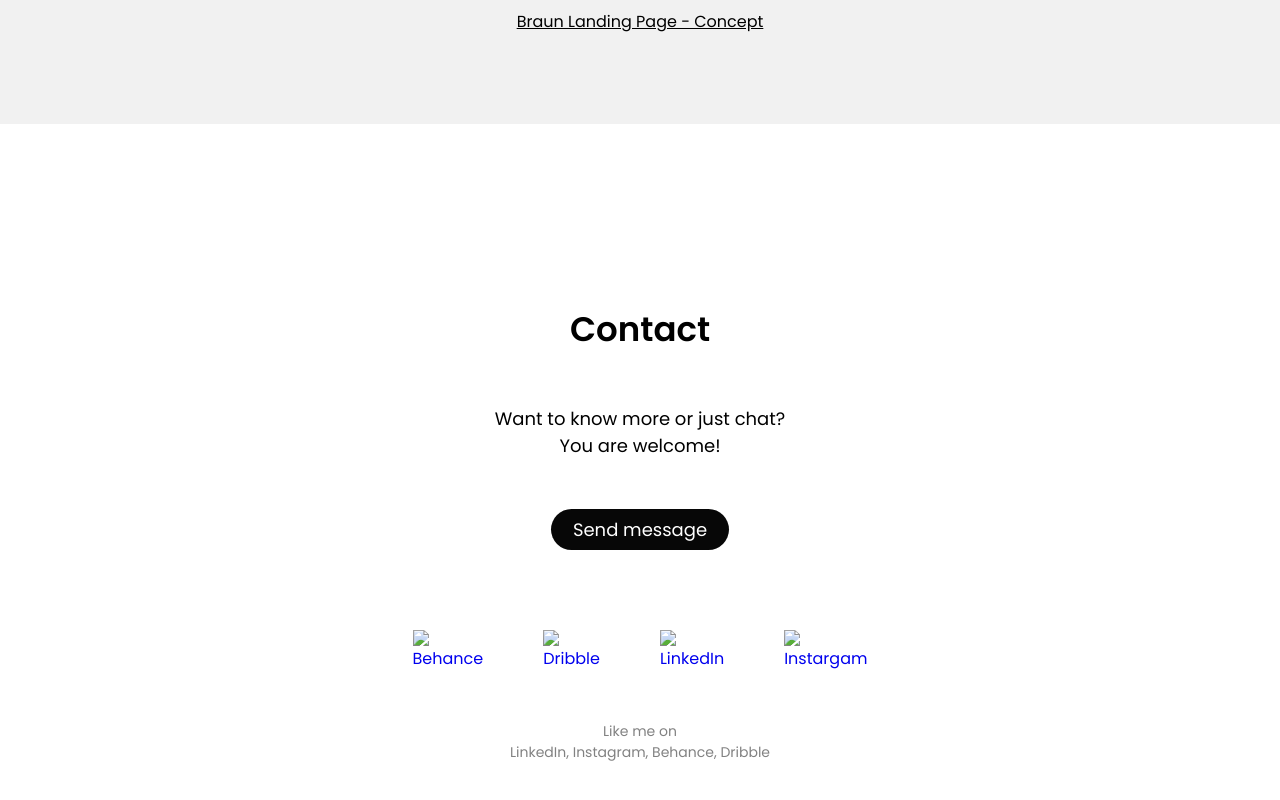
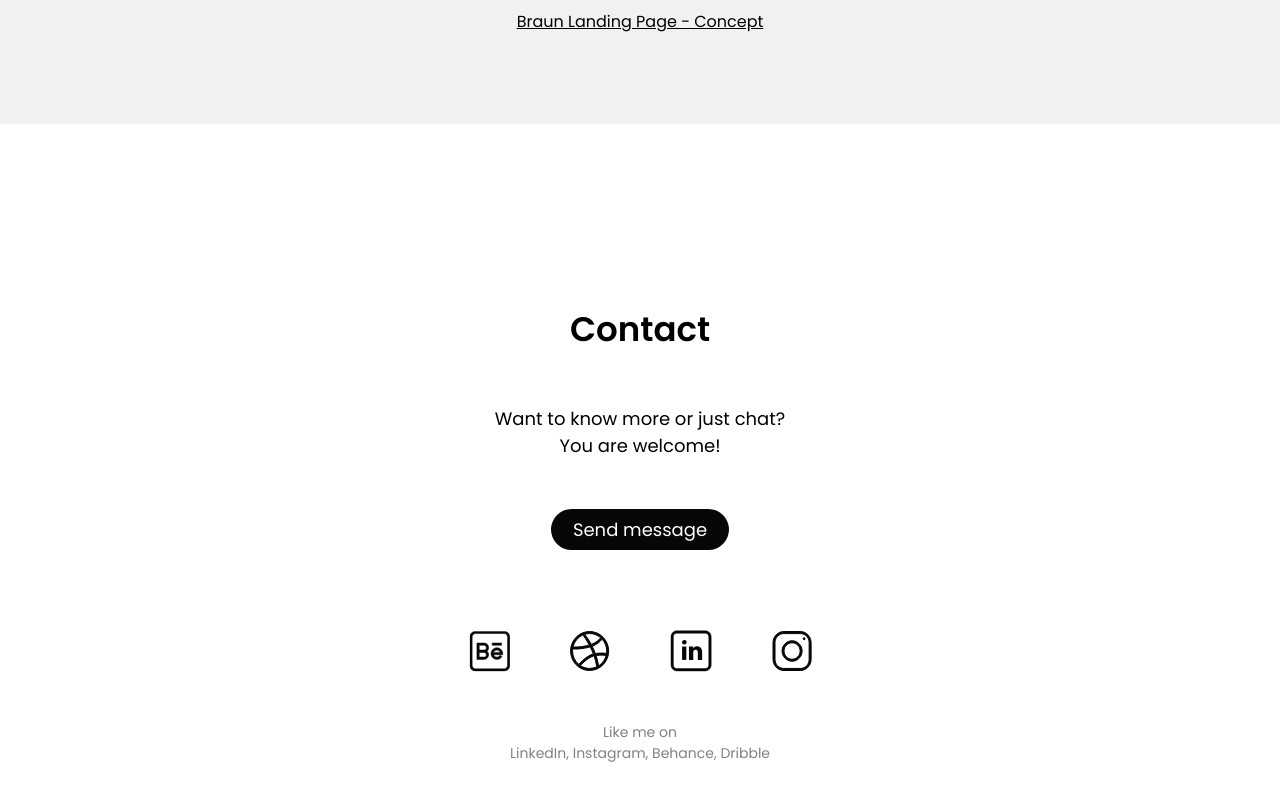
Before and after one commit to Kioto66/02-site_portfolio, a plain HTML site: page index.html in a window 1280 px wide. Shown: the part 2724-3524 px from the top of the page. Drawn offline with nearby package versions, Linux system fonts and the light colour scheme; the site is published under a folder, as on GitHub Pages, so addresses that start at the root find nothing.

Commit message:
fix icons

```diff
--- a/index.html
+++ b/index.html
@@ -137,16 +137,16 @@
           <div class="button"><a class="btn" href="#!">Send message</a></div>
           <div class="contact_social" data-aos="zoom-in">
             <a href="#!"
-              ><img src="/img/socials/Behance.svg" alt="Behance"
+              ><img src="./img/socials/Behance.svg" alt="Behance"
             /></a>
             <a href="#!"
-              ><img src="/img/socials/Dribble.svg" alt="Dribble"
+              ><img src="./img/socials/Dribble.svg" alt="Dribble"
             /></a>
             <a href="#!"
-              ><img src="/img/socials/LinkedIn.svg" alt="LinkedIn"
+              ><img src="./img/socials/LinkedIn.svg" alt="LinkedIn"
             /></a>
             <a href="#!"
-              ><img src="/img/socials/Instargam.svg" alt="Instargam"
+              ><img src="./img/socials/Instargam.svg" alt="Instargam"
             /></a>
           </div>
           <p class="contact_text2">
```
